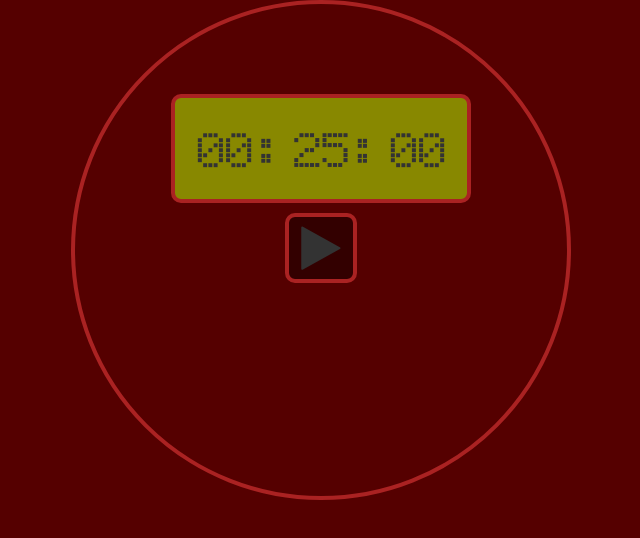
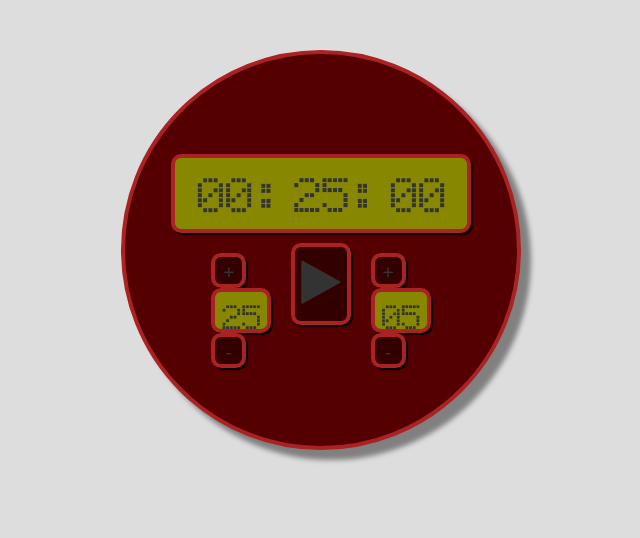
Before and after one commit to k-jahn/fccClock, a plain HTML site: page index.html in a window 1280 px wide. Shown: the whole page, without its empty margins (319-959 px from the left). Drawn offline with nearby package versions, Linux system fonts and the light colour scheme.

Commit message:
now it works ^^

```diff
--- a/index.html
+++ b/index.html
@@ -1,21 +1,41 @@
+<!DOCTYPE html>
+
+
+
 <html>
 <header>
   <link href="https://maxcdn.bootstrapcdn.com/bootstrap/3.3.7/css/bootstrap.min.css" rel="stylesheet" integrity="sha384-BVYiiSIFeK1dGmJRAkycuHAHRg32OmUcww7on3RYdg4Va+PmSTsz/K68vbdEjh4u" crossorigin="anonymous">
   <link href="https://maxcdn.bootstrapcdn.com/font-awesome/4.7.0/css/font-awesome.min.css" rel="stylesheet" integrity="sha384-wvfXpqpZZVQGK6TAh5PVlGOfQNHSoD2xbE+QkPxCAFlNEevoEH3Sl0sibVcOQVnN" crossorigin="anonymous">
   <link rel="stylesheet" type="text/css" href="style.css">
+  <title>Pomodoro Timer Clock</title>
 </header>
 <body>
-  <div class="orangeBorder timerBox">
-    <div class="orangeBorder clockFace">
-      00 : 25 : 00
+  <div id="timerBox" class="orangeBorder">
+    <div class="orangeBorder digital clockFace">
+
     </div>
-    <div class="row" style="text-align: center">
-      <button class="btn orangeBorder startPause"><i class="fa fa-play"></i></button>
+    <div class="row buttonBox">
+      <div class="adjButtonBox">
+        <div><button class="adjButton orangeBorder" id="workPlus">+</button></div>
+        <div class="adjDiv orangeBorder digital" id="workFace">25</div>
+        <div><button class="adjButton orangeBorder" id="workMinus">-</button></div>
+      </div>
+      <div class="startButtonBox">
+        <button id="start" class="orangeBorder">
+          <i class="fa fa-play"></i>
+        </button>
+      </div>
+      <div class="adjButtonBox">
+        <div><button class="adjButton orangeBorder" id="restPlus">+</button></div>
+        <div class="adjDiv orangeBorder digital" id="restFace">5</div>
+        <div><button class="adjButton orangeBorder" id="restMinus">-</button></div>
+      </div>
     </div>
   </div>
 </body>
 <footer>
-  <script src="https://code.jquery.com/jquery-3.2.1.min.js"></script>
+  <!-- <script src="https://code.jquery.com/jquery-3.2.1.min.js"></script> -->
+  <script src="jquery-3.2.1.min.js"></script>
   <script src="script.js"></script>
 </footer>
 </html>
--- a/script.js
+++ b/script.js
@@ -1,6 +1,94 @@
-//on DOM load
-$(function{
+//define vars
+var time={t:1500,work:1500,rest:300}; // running clock time.t in seconds
+var clockCode; //time.tout code for clock
+var onOff=false; //time.tr running boolean
+
+
+//define functions
+function runClock(){ //selfreferential clock function
+  if(time.t>1){
+    time.t--;
+    displayClock();
+    //echo to console
+    clockCode=window.setTimeout(runClock,1000); //recursive call
+    return;
+  } else {
+  	time.t = 0;
+  	displayClock();
+  	alarm();
+  }
+}
+function fmt(x){ // convert time to string and add "0" for disp
+ 	if (x<10) {
+ 		return "0"+x.toString();
+	} else {
+		return x.toString();
+	}
+}
+function displayClock(){ //format in hh:mm:ss and output to html clock
+	var s = time.t%60;
+ 	var m = ((time.t-s)/60)%60;
+ 	var h = (time.t-s-60*m)/3600;
+ 	$('.clockFace').html(fmt(h)+" : "+fmt(m)+" : "+fmt(s));
+}
+function displayInit(name){ //display work/rest init values
+	var m = time[name]/60;
+	$('#'+name+'Face').html(fmt(m));
+}
+
+function alarm(){ //placeholder alarm function
+	console.log("beep!");
+}
+
+
+function adjInit(name,plusMinus){ //adjust init values of work/rest
+	if (plusMinus == "+") {
+		if (time[name]<99*60) {
+			time[name]=time[name]+60;
+		}
+	} else {
+		if (time[name]>60) {
+			time[name]=time[name]-60;
+		}
+	}
+	displayInit(name);
+}
+
+$("document").ready(function(){  //on DOM load
+	//initial
+	displayClock();
+	displayInit('work');
+	displayInit('rest');
+
+	//start button behavior
+	$("#start").click(function(){
+		if (onOff) {
+			window.clearTimeout(clockCode);
+			$("#start").html('<i class="fa fa-play"></i>');
+			onOff=false;
+		} else {
+			setTimeout(runClock,1000);
+			$("#start").html('<i class="fa fa-pause"></i>');
+			onOff=true;
+		}
+	});
+
+
+	$("#workPlus").click(function(){
+		adjInit('work','+');
+	});
+	$("#workMinus").click(function(){
+		adjInit('work','-');
+	});
+	$("#restPlus").click(function(){
+		adjInit('rest','+');
+	});
+	$("#restMinus").click(function(){
+		adjInit('rest','-');
+	});
 
 
 
-})
+
+
+});
--- a/style.css
+++ b/style.css
@@ -4,30 +4,65 @@
 }
 
 body {
-  background-color: #500;
+  background-color: #ddd;
 }
 .orangeBorder {
   border-style: solid;
   border-width: 4px;
   border-color: #a22;
   border-radius: 10px;
+  box-shadow: 2px 2px 1px black;
 }
-div.timerBox {
-  width: 500px;
-  height: 500px;
-  margin: auto;
-  border-radius: 50%
+.digital {
+  font-family: zeroOneDigit;
+  text-align: center;
+  background: #880;
+}
+#timerBox {
+  width: 400px;
+  height: 400px;
+  margin: 50px auto;
+  border-radius: 50%;
+  background-color: #500;
+  box-shadow: 10px 10px 5px grey;
 }
 div.clockFace {
   width: 300px;
-  margin: 90px auto 10px auto;
-  padding: 15px;
-  background: #880;
-  font-family: zeroOneDigit;
-  text-align: center;
+  margin: 100px auto 10px auto;
+  padding: 0px 15px;
   font-size: 50px;
 }
-button.startPause {
-  font-size: 50px;
+div.buttonBox {
+  display: flex;
+  justify-content: center;
+  align-content: center;
+  margin: 0px 25px;
+}
+div.adjButtonBox {
+  margin: 10px 20px;
+  display: flex;
+  flex-direction: column;
+  align-content: center;
+}
+div.startButtonBox{
+  text-align: center;
+}
+div.adjDiv {
+  width: 60px;
+  height: 45px;
+  font-size: 35px;
+  text-align: center;
+  padding: -3px 25px;
+}
+button {
   background: #300;
 }
+.adjButton {
+  font-size: 20px;
+  height: 35px;
+  width: 35px;
+}
+#start {
+  font-size: 50px;
+  padding: -3px 25px;
+}
```
